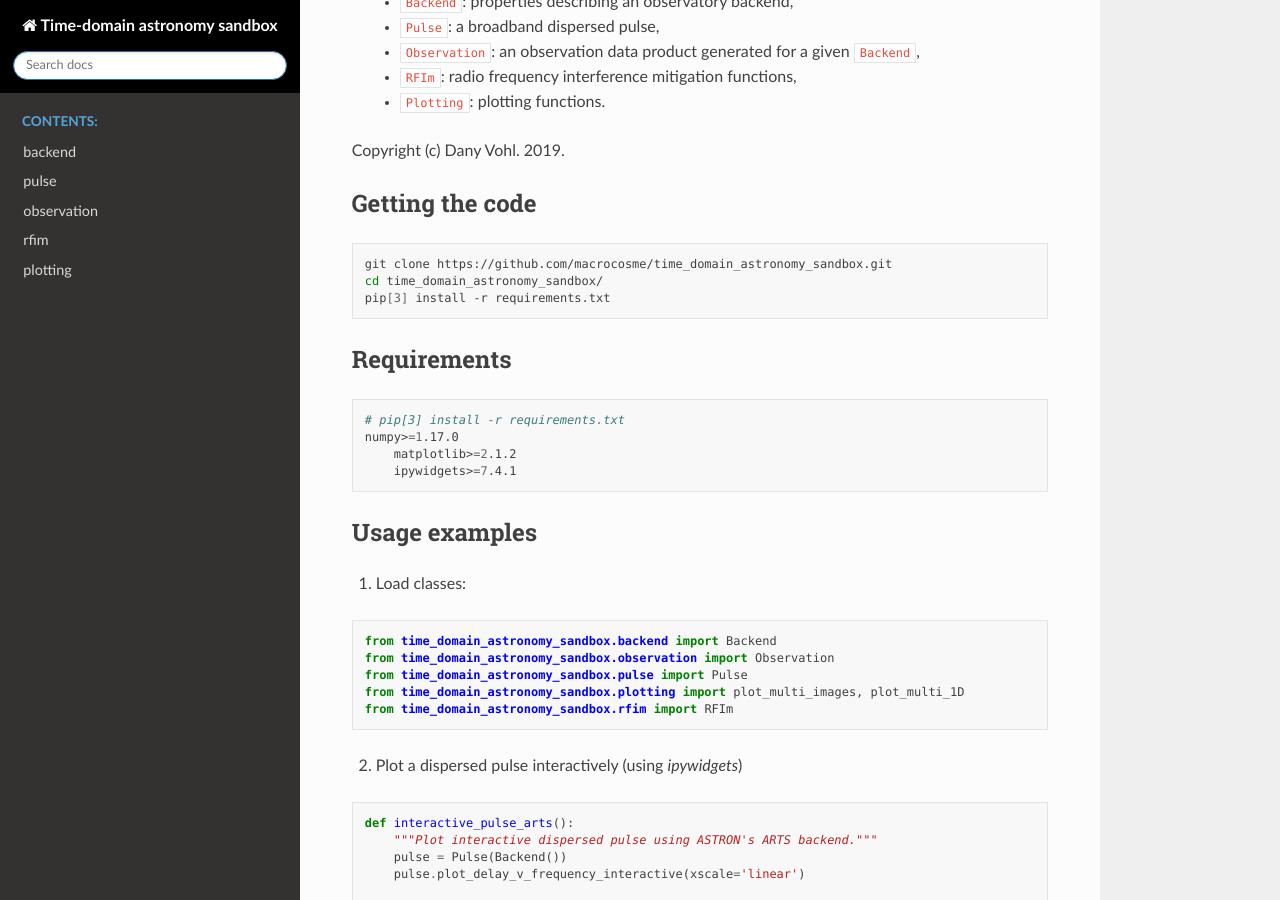
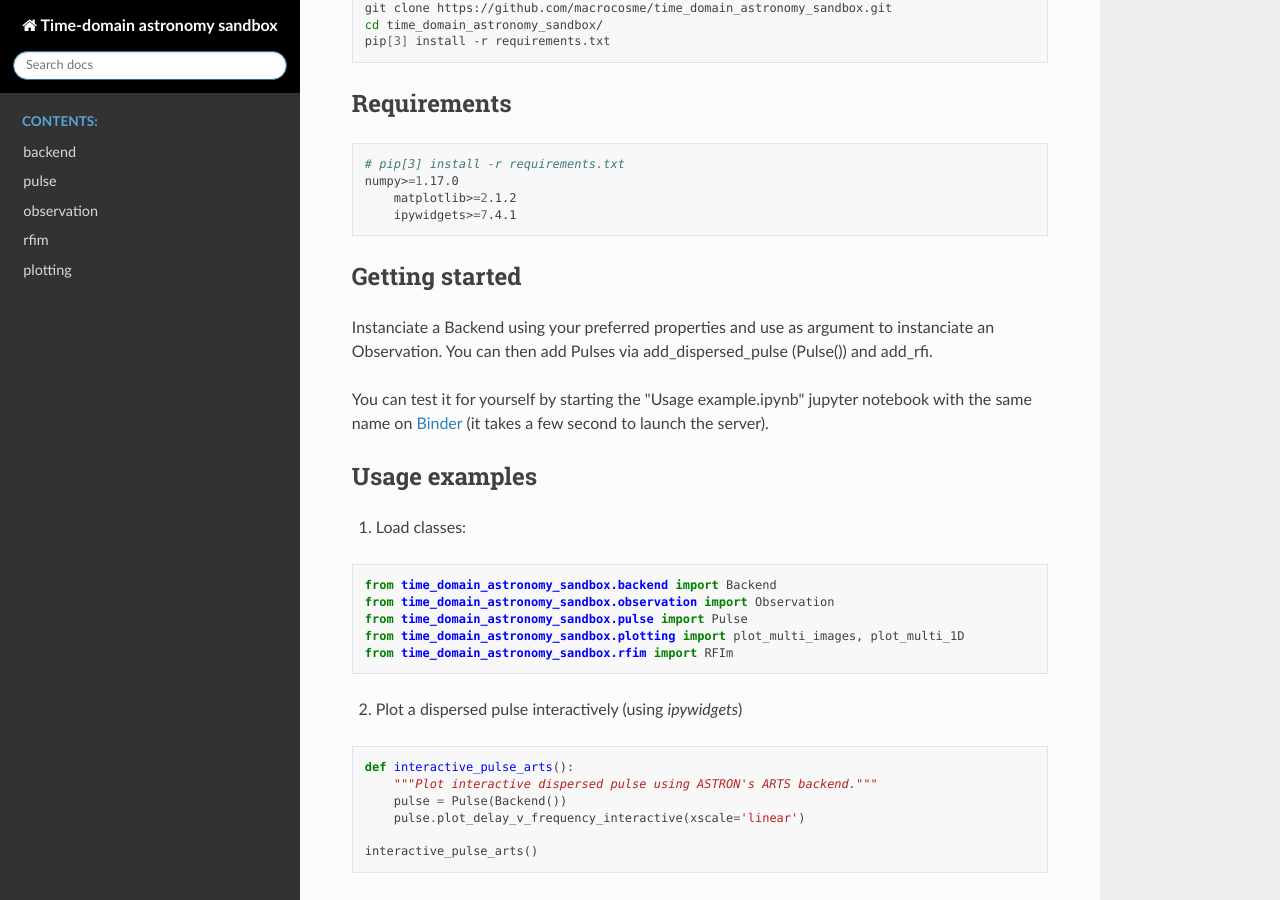
Before and after one commit to macrocosme/time_domain_astronomy_sandbox, a Sphinx documentation site: the page built from docs/source/index.rst, in a window 1280 px wide and 900 px high, scrolled down 984 px. Built offline with Sphinx 7.4.7 and the Read the Docs theme 2.0.0, drawn with Linux system fonts in a browser that asks for light colours.

Commit message:
Build docs

```diff
--- a/docs/source/index.rst
+++ b/docs/source/index.rst
@@ -41,6 +39,16 @@
     numpy>=1.17.0
 	matplotlib>=2.1.2
 	ipywidgets>=7.4.1
+
+Getting started
+---------------
+
+Instanciate a Backend using your preferred properties and use as argument to instanciate an Observation.
+You can then add Pulses via add_dispersed_pulse (Pulse()) and add_rfi.
+
+You can test it for yourself by starting the "Usage example.ipynb" jupyter notebook with the same name on Binder_ (it takes a few second to launch the server).
+
+.. _Binder: https://mybinder.org/repo/macrocosme/time_domain_astronomy_sandbox/Usage%20example.ipynb
 
 Usage examples
 --------------
```
Also changed, not shown: other parts of docs/source/index.rst (+0 -2 lines).
